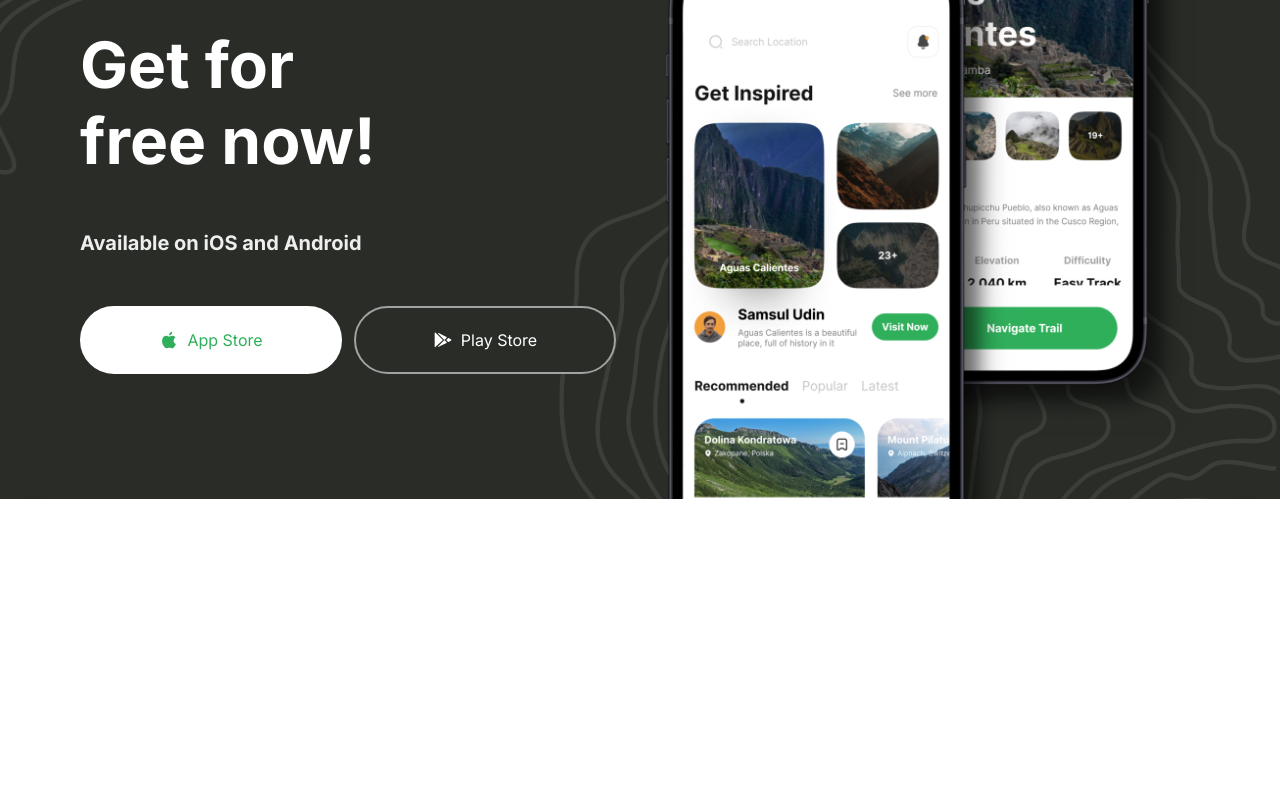
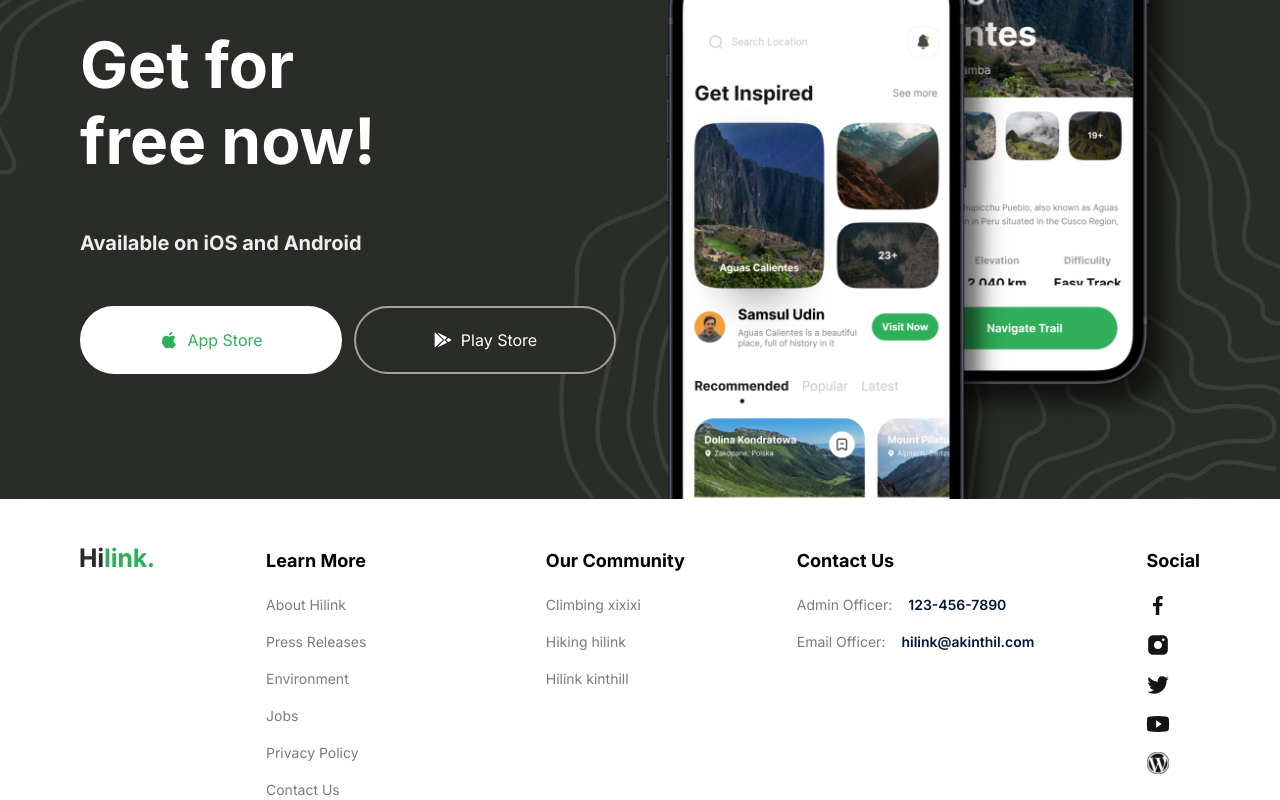
Before and after one commit to imadEddineBMZ/ViaMondo, a Next.js app: page / in a window 1280 px wide. Shown: the part 3919-4719 px from the top of the page. Before the commit the page ends 4418 px from the top, so only its background shows below. Built offline with nearby package versions, Linux system fonts and the light colour scheme.

Commit message:
last commit

```diff
--- a/app/page.tsx
+++ b/app/page.tsx
@@ -3,6 +3,7 @@ import Camp from "@/components/Camp";
 import Guide from "@/components/Guide";
 import Feature from "@/components/Feature";
 import GetApp from "@/components/GetApp";
+import Footer from "@/components/footer";
 const app = () => {
   return (
     <>
@@ -11,6 +12,7 @@ const app = () => {
       <Guide />
       <Feature />
       <GetApp />
+      <Footer />
     </>
   );
 };
--- a/components/GetApp.tsx
+++ b/components/GetApp.tsx
@@ -9,7 +9,7 @@ const GetApp = () => {
           <p className="bold-16 lg:bold-20 text-gray-10">
             Available on iOS and Android
           </p>
-          <div className="flex flex-col gap-3 w-full md:flex-row whitespace-nowrap">
+          <div className="flex flex-col gap-3 flex-1 w-full md:flex-row whitespace-nowrap">
             <Button
               type="button"
               text="App Store"
--- a/components/button.tsx
+++ b/components/button.tsx
@@ -15,7 +15,7 @@ export type buttonProps = {
 
 const Button = ({ type, icon, text, variant, full }: buttonProps) => {
   return (
-    <button type={type} className={`flexCenter gap-2 border-2 border-white rounded-full ${variant} ${full && 'w-full'}`}>
+    <button type={type} className={`flexCenter gap-2 border-2 border-white cursor-pointer rounded-full ${variant} ${full && 'w-full'}`}>
       {icon && <Image src={icon} alt="icon" width={20} height={20} />}
       <label>{text}</label>
     </button>
--- /dev/null
+++ b/components/footer.tsx
@@ -0,0 +1,78 @@
+import Link from "next/link";
+import Image from "next/image";
+import { FOOTER_CONTACT_INFO } from "@/constants";
+import { FOOTER_LINKS } from "@/constants";
+import { SOCIALS } from "@/constants";
+const Footer = () => {
+  return (
+    <footer className="flexCenter mt-12 ">
+      <div className="max-conatiner padding-container w-full flex flex-col gap-14 ">
+        <div className="flex flex-col items-start justify-center gap-[10%] md:flex-row">
+          <Link href={"/"}>
+            <Image
+              src={"/hilink-logo.svg"}
+              alt="Hilink Logo"
+              width={74}
+              height={30}
+              className="object-contain"
+            />
+          </Link>
+          <div className="flex gap-10 sm:justify-between md:flex-1">
+            {FOOTER_LINKS.map((section) => (
+              <div key={section.title} className="flex flex-col gap-5 ">
+                <h2 className="bold-18 whitespace-nowrap">{section.title}</h2>
+                <ul className="flex flex-col gap-4 regular-14 text-gray-30">
+                  {section.links.map((link) => (
+                    <Link href="/" key={link}>
+                      {link}
+                    </Link>
+                  ))}
+                </ul>
+              </div>
+            ))}
+          </div>
+          <div className="flex flex-col gap-5">
+
+            <h2 className="bold-18 whitespace-nowrap">
+              {FOOTER_CONTACT_INFO.title}
+            </h2>
+            <ul className="flex flex-col gap-4 regular-14 text-gray-30">
+              {FOOTER_CONTACT_INFO.links.map((link) => (
+                <Link
+                  href="/"
+                  key={link.label}
+                  className="flex gap-4 md:flex-col lg:flex-row"
+                >
+                  <p className="whitespace-nowrap">{link.label}:</p>
+                  <p className="medium-14 whitespace-nowrap text-blue-70">
+                    {link.value}
+                  </p>
+                </Link>
+              ))}
+            </ul>
+          </div>
+          <div className="flex flex-col gap-5">
+            <h2 className="bold-18 whitespace-nowrap">{SOCIALS.title}</h2>
+            <ul className="flex flex-col gap-4 regular-14 text-gray-30">
+              {SOCIALS.links.map((link) => (
+                <li key={link}>
+                  <Link href={link}>
+                    <Image
+                      src={link}
+                      alt={"jsp"}
+                      width={24}
+                      height={24}
+                      className="object-contain"
+                    />
+                  </Link>
+                </li>
+              ))}
+            </ul>
+          </div>
+        </div>
+      </div>
+    </footer>
+  );
+};
+
+export default Footer;
```
